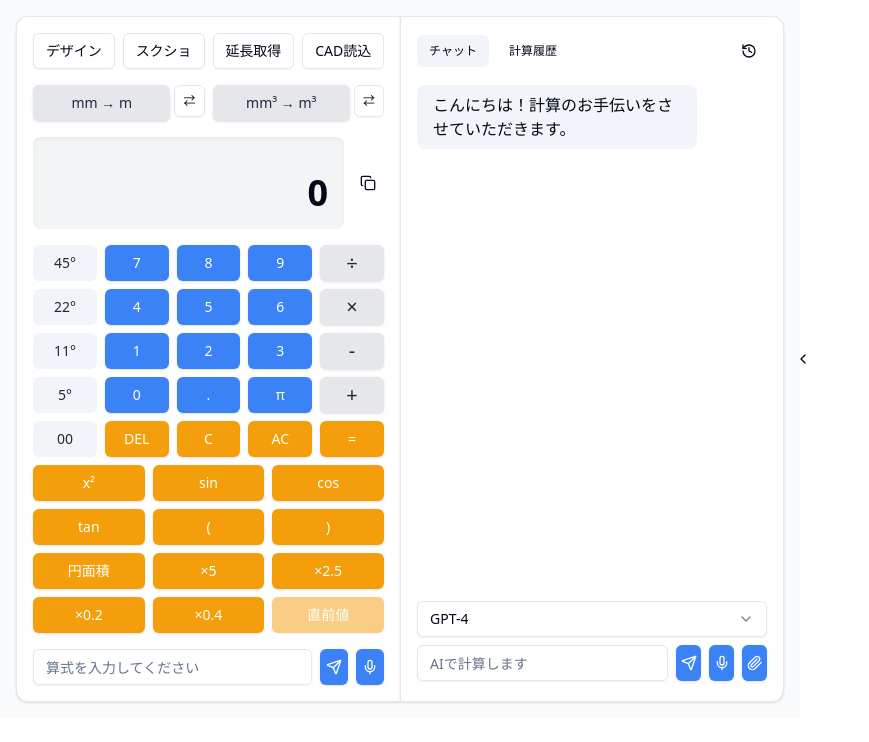
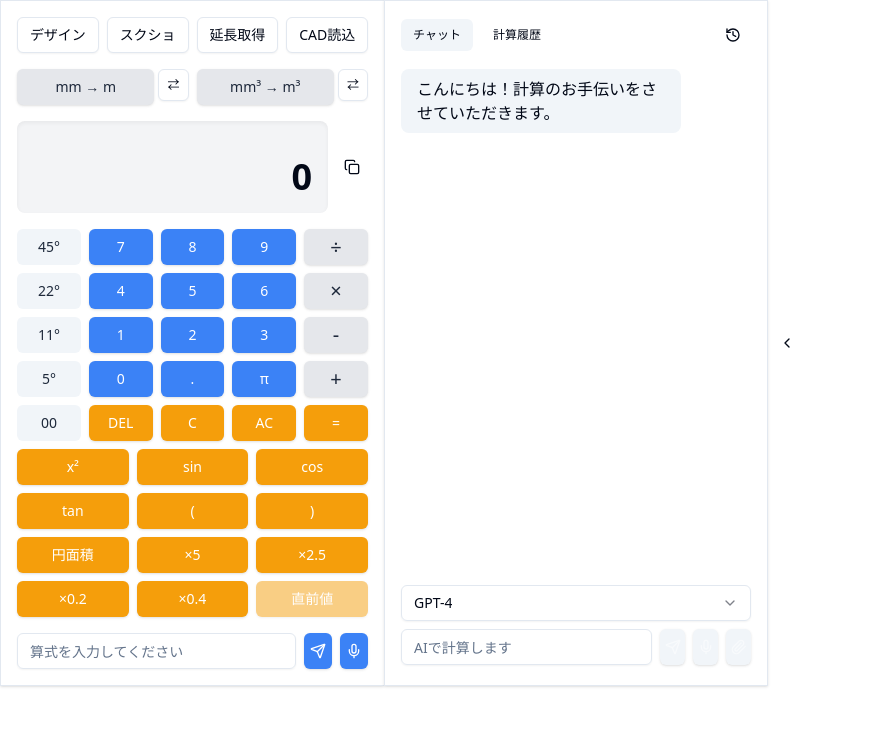
Before and after one commit to munakata11/calcu_elect, a Next.js app: page / in a window 1280 px wide. Shown: the top 742 px of the page, without its empty margins (0-869 px from the left). Built offline with nearby package versions, Linux system fonts and the light colour scheme.

Commit message:
electronウィンドウ

```diff
--- a/components/calculator.tsx
+++ b/components/calculator.tsx
@@ -482,7 +482,7 @@ export function Calculator() {
         response.content = "申し訳ありません。その計算式は理解できませんでした。"
       }
     } catch {
-      response.content = "申し訳ありません。その計式は理解できませんでした。"
+      response.content = "申し訳ありません。その計は理解できませんでした。"
     }
 
     setMessages([...messages, userMessage, response])
@@ -857,9 +857,9 @@ export function Calculator() {
   }, [isRightPanelOpen]);
 
   return (
-    <div className={`flex gap-0 p-4 ${isDarkMode ? 'dark bg-slate-900' : 'bg-gray-50'}`}>
+    <div className={`flex gap-0 ${isDarkMode ? 'dark bg-slate-900' : 'bg-white'}`}>
       <div className="flex">
-        <Card className={`w-96 ${isDarkMode ? 'dark bg-slate-800 border-slate-700' : ''} ${isRightPanelOpen ? 'rounded-r-none border-r-0' : ''}`}>
+        <Card className={`w-96 ${isDarkMode ? 'dark bg-slate-800 border-slate-700' : ''} ${isRightPanelOpen ? 'rounded-r-none border-r-0' : ''} rounded-none`}>
           <CardContent className="p-4">
             <div className="grid grid-cols-4 gap-2 mb-4">
               <Button
@@ -1036,14 +1036,14 @@ export function Calculator() {
         </Card>
 
         {isRightPanelOpen && (
-          <Card className={`w-96 ${isDarkMode ? 'dark bg-slate-800 border-slate-700' : ''} rounded-l-none relative`}>
+          <Card className={`w-96 ${isDarkMode ? 'dark bg-slate-800 border-slate-700' : ''} rounded-none relative`}>
             <CardContent className="p-4">
               <div className="flex justify-between items-center mb-4">
                 <div className="flex gap-2">
                   <Button
                     variant="ghost"
                     size="sm"
-                    className={rightPanelView === 'chat' ? 'bg-secondary' : ''}
+                    className={`${rightPanelView === 'chat' ? 'bg-slate-100 dark:bg-slate-700' : ''} hover:bg-slate-100 dark:hover:bg-slate-700`}
                     onClick={() => setRightPanelView('chat')}
                   >
                     チャット
@@ -1051,7 +1051,7 @@ export function Calculator() {
                   <Button
                     variant="ghost"
                     size="sm"
-                    className={rightPanelView === 'history' ? 'bg-secondary' : ''}
+                    className={`${rightPanelView === 'history' ? 'bg-slate-100 dark:bg-slate-700' : ''} hover:bg-slate-100 dark:hover:bg-slate-700`}
                     onClick={() => setRightPanelView('history')}
                   >
                     計算履歴
@@ -1061,6 +1061,7 @@ export function Calculator() {
                   <Button
                     variant="ghost"
                     size="icon"
+                    className="hover:bg-slate-100 dark:hover:bg-slate-700"
                     onClick={() => setChatView(chatView === 'chat' ? 'history' : 'chat')}
                   >
                     <History className="h-4 w-4" />
@@ -1114,13 +1115,13 @@ export function Calculator() {
                         placeholder="AIで計算します"
                         className={isDarkMode ? 'bg-slate-700 border-slate-600' : ''}
                       />
-                      <Button type="submit" size="icon" className={getButtonClass('primary')}>
+                      <Button type="submit" size="icon" className="bg-slate-100 hover:bg-slate-200 dark:bg-slate-700 dark:hover:bg-slate-600">
                         <Send className="h-4 w-4" />
                       </Button>
                       <Button
                         type="button"
                         size="icon"
-                        className={getButtonClass('primary')}
+                        className="bg-slate-100 hover:bg-slate-200 dark:bg-slate-700 dark:hover:bg-slate-600"
                         onClick={handleVoiceInput}
                       >
                         <Mic className="h-4 w-4" />
@@ -1128,7 +1129,7 @@ export function Calculator() {
                       <Button
                         type="button"
                         size="icon"
-                        className={getButtonClass('primary')}
+                        className="bg-slate-100 hover:bg-slate-200 dark:bg-slate-700 dark:hover:bg-slate-600"
                       >
                         <Paperclip className="h-4 w-4" />
                       </Button>
--- a/src/electron/main.js
+++ b/src/electron/main.js
@@ -16,8 +16,8 @@ function handlePythonProcessError(error) {
 
 function createWindow() {
   win = new BrowserWindow({
-    width: 820,
-    height: 719,
+    width: 805,
+    height: 680,
     minWidth: 400,
     minHeight: 500,
     webPreferences: {
```
Also changed, not shown: src/frontend/hooks/useCalculator.ts (+7 -4 lines).
